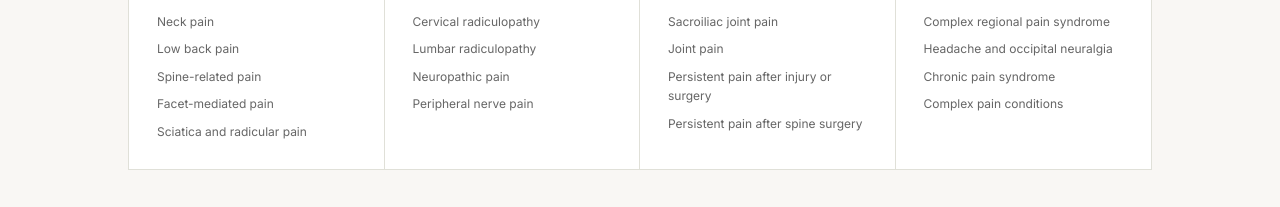
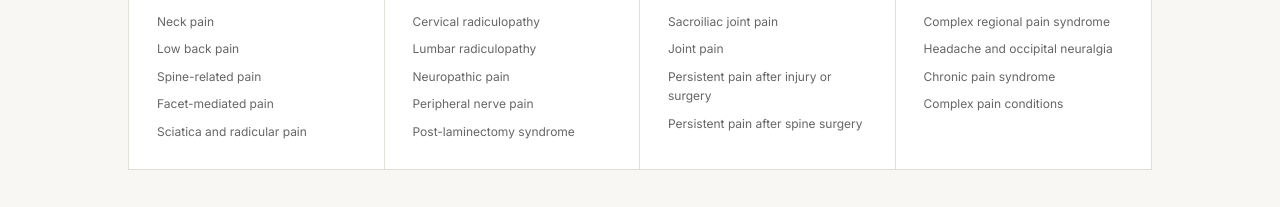
Before and after one commit to SimonDardashti/drdardashti-website, a Next.js app: page / in a window 1280 px wide. Shown: the part 1740-1947 px from the top of the page. Built offline with nearby package versions, Linux system fonts and the light colour scheme; a web font is replaced by a local one.

Commit message:
Add post-laminectomy syndrome to conditions

```diff
--- a/app/page.tsx
+++ b/app/page.tsx
@@ -21,7 +21,7 @@ const conditionHighlights = [
   },
   {
     title: "Nerve & Radicular",
-    items: ["Cervical radiculopathy", "Lumbar radiculopathy", "Neuropathic pain", "Peripheral nerve pain"],
+    items: ["Cervical radiculopathy", "Lumbar radiculopathy", "Neuropathic pain", "Peripheral nerve pain", "Post-laminectomy syndrome"],
   },
   {
     title: "Joint & Musculoskeletal Pain",
```
